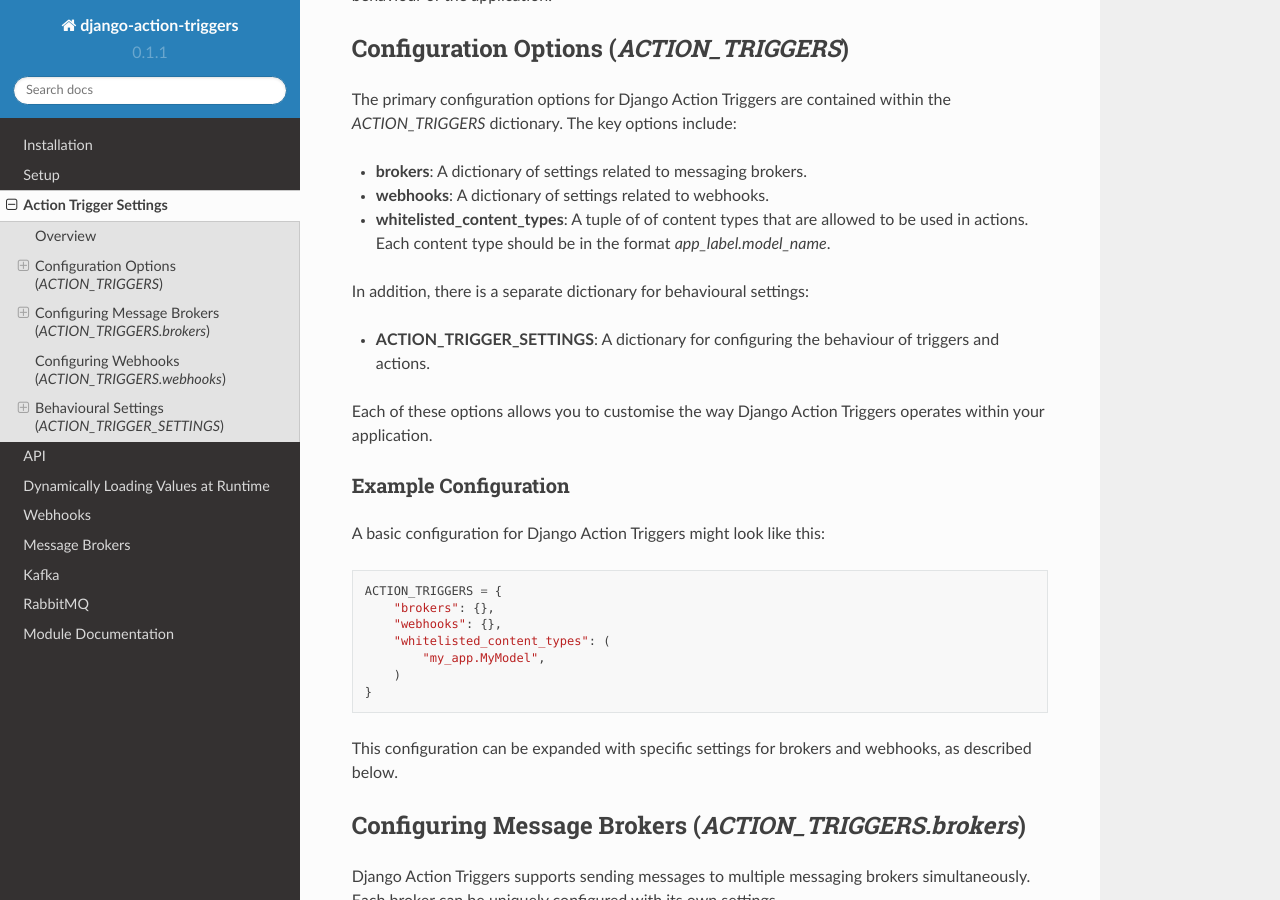
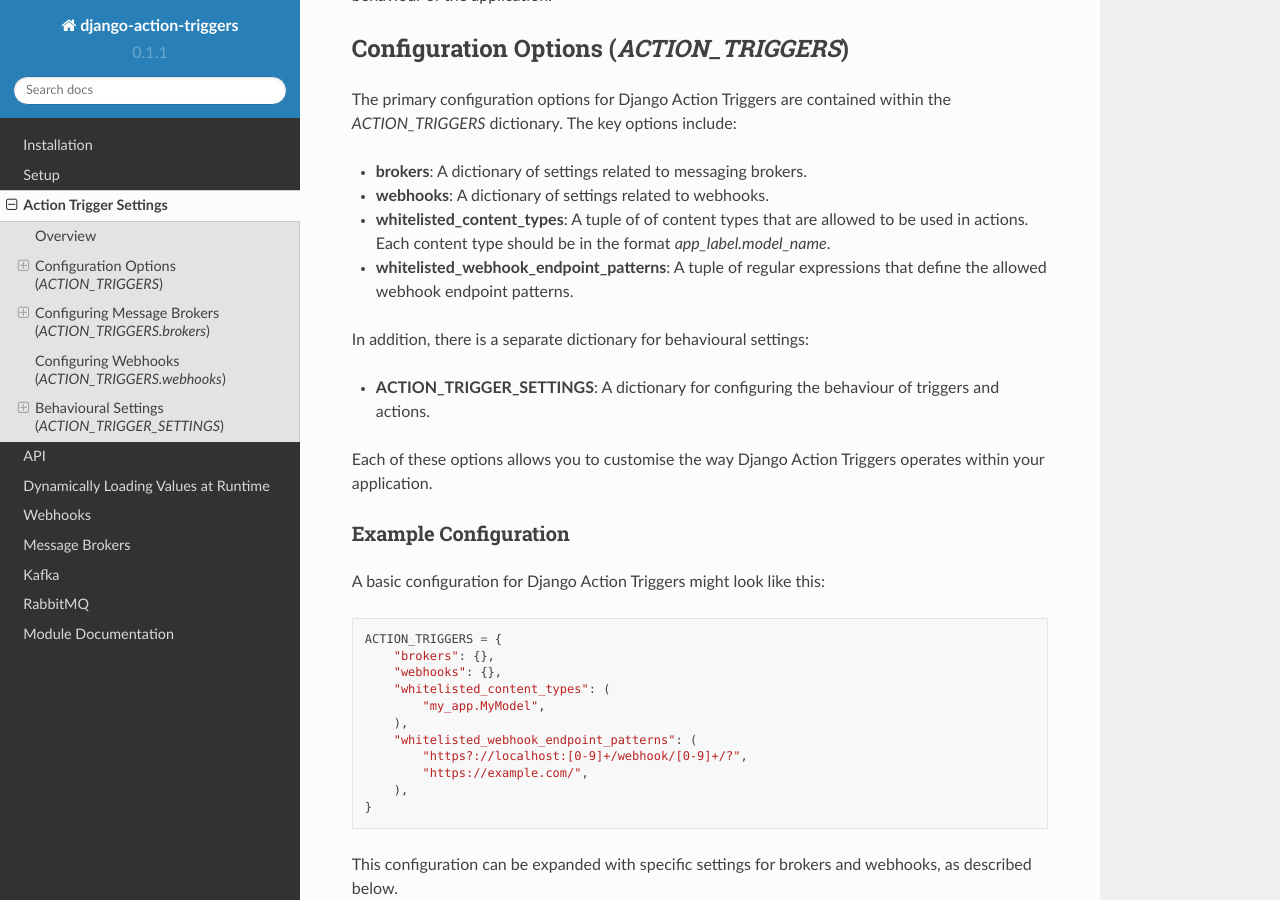
Before and after one commit to Salaah01/django-action-triggers, a Sphinx documentation site: the page built from docs/source/action_trigger_settings.rst, in a window 1280 px wide and 900 px high, scrolled down 280 px. Built offline with Sphinx 7.4.7 and the Read the Docs theme 2.0.0, drawn with Linux system fonts in a browser that asks for light colours; the version number is read from the project's files by our own code.

Commit message:
updated docs

```diff
--- a/docs/source/action_trigger_settings.rst
+++ b/docs/source/action_trigger_settings.rst
@@ -21,6 +21,7 @@ within the `ACTION_TRIGGERS` dictionary. The key options include:
 - **brokers**: A dictionary of settings related to messaging brokers.
 - **webhooks**: A dictionary of settings related to webhooks.
 - **whitelisted_content_types**: A tuple of of content types that are allowed to be used in actions. Each content type should be in the format `app_label.model_name`.
+- **whitelisted_webhook_endpoint_patterns**: A tuple of regular expressions that define the allowed webhook endpoint patterns.
 
 In addition, there is a separate dictionary for behavioural settings:
 
@@ -41,7 +42,11 @@ A basic configuration for Django Action Triggers might look like this:
         "webhooks": {},
         "whitelisted_content_types": (
             "my_app.MyModel",
-        )
+        ),
+        "whitelisted_webhook_endpoint_patterns": (
+            "https?://localhost:[0-9]+/webhook/[0-9]+/?",
+            "https://example.com/",
+        ),
     }
 
 This configuration can be expanded with specific settings for brokers and
```
